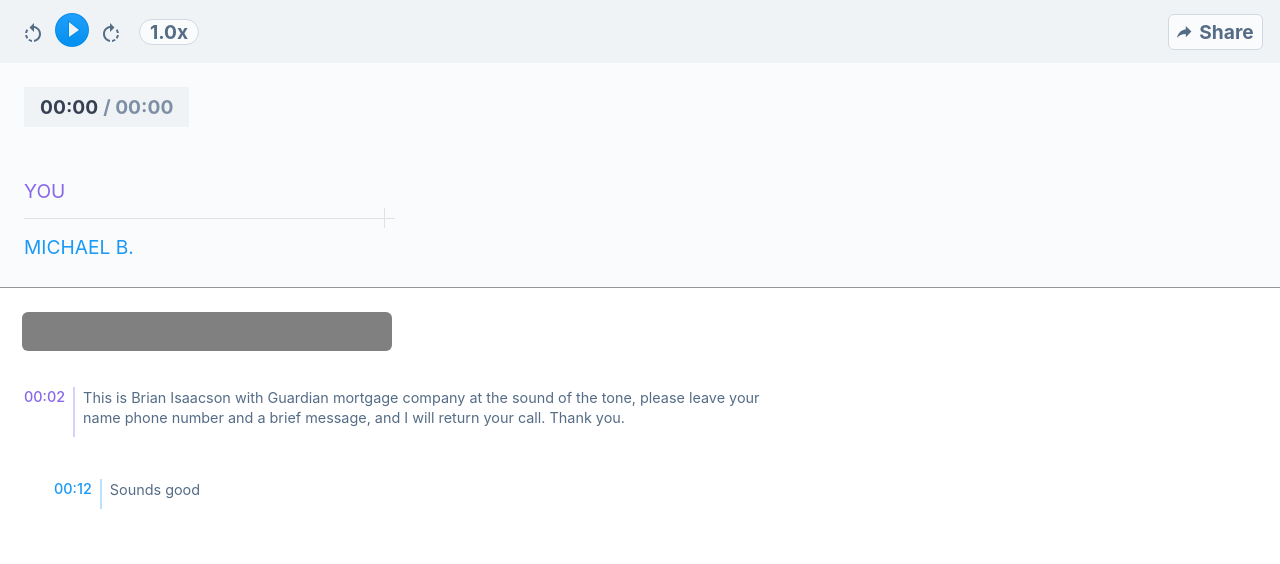
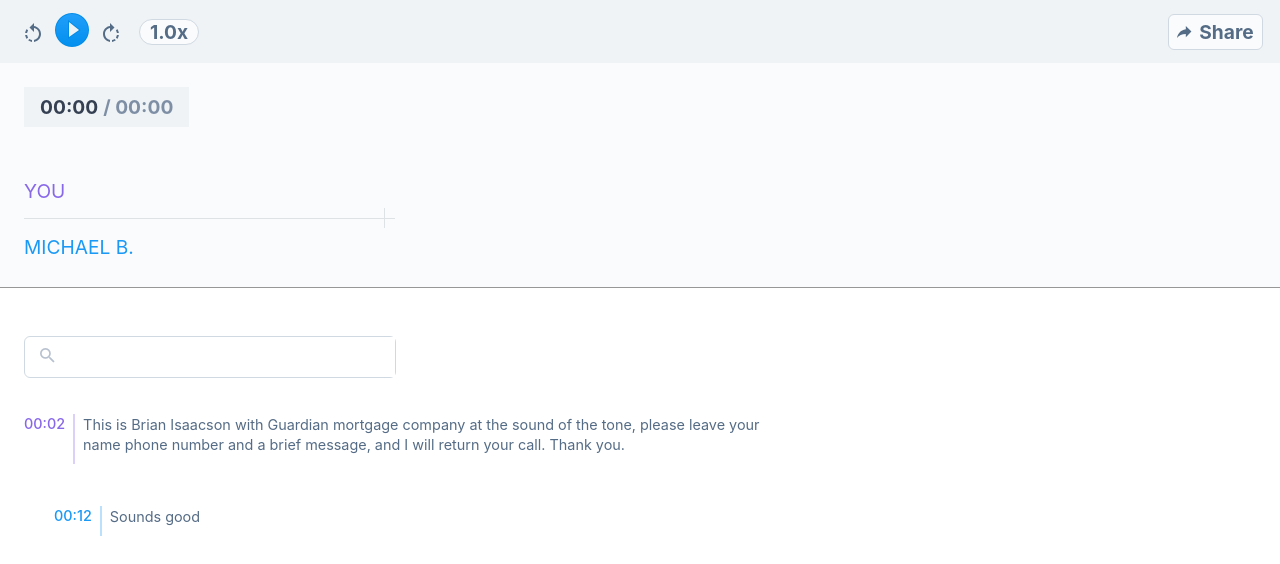
Before and after one commit to RayAdrian/apollo-cif, a React (Create React App) app: page / in a window 1280 px wide. Shown: the top 564 px of the page. Built offline with nearby package versions, Linux system fonts and the light colour scheme.

Commit message:
Add search functionality

```diff
--- /dev/null
+++ b/src/components/Transcript/SearchBar.js
@@ -0,0 +1,57 @@
+/* eslint-disable react/prop-types */
+import React from 'react';
+import { connect } from 'react-redux';
+import styled from '@emotion/styled';
+
+import { actionSetSearch } from '../../reduxModules/transcript/transcriptActions';
+
+import searchIcon from '../../assets/icons/icon-search.png';
+
+const Container = styled('div')({
+  display: 'flex',
+  maxWidth: 370,
+  margin: '24px 24px 15px',
+  borderRadius: 6,
+  border: '1px solid rgb(208, 217, 226)'
+});
+
+const SearchIcon = styled('i')({
+  padding: 10,
+  minWidth: 24,
+  textAlign: 'center'
+});
+
+const SearchInput = styled('input')({
+  width: '100%',
+  outlineWidth: 0,
+  padding: '10px 10px 10px 0',
+  color: 'rgb(151, 151, 151)',
+  borderColor: 'transparent'
+});
+
+const SearchBar = ({ searchWord, actionSetSearch }) => {
+
+  const handleChange = e => {
+    actionSetSearch(e.target.value);
+  };
+
+  return (
+    <form value={searchWord} onChange={handleChange}>
+      <Container>
+        <SearchIcon>
+          <img src={searchIcon} />
+        </SearchIcon>
+        <SearchInput />
+      </Container>
+    </form>
+  );
+};
+
+export default connect(
+  state => ({
+    searchWord: state.transcript.searchWord
+  }),
+  {
+    actionSetSearch
+  }
+)(SearchBar);
--- a/src/components/Transcript/TranscriptParagraphContainer.js
+++ b/src/components/Transcript/TranscriptParagraphContainer.js
@@ -64,6 +64,7 @@ const TranscriptParagraphContainer = ({
   currTime,
   audio,
   index,
+  searchWord,
   actionSetIsAudioPlaying}) => {
   const [hover, setHover] = useState(false);
 
@@ -90,7 +91,7 @@ const TranscriptParagraphContainer = ({
                   <TranscriptWord
                     onClick={() => handleClick(word.startTime)}
                     key={index}
-                    isHighlighted={currTime <= endTime && currTime >= startTime}
+                    isHighlighted={(currTime <= endTime && currTime >= startTime) || (word.word.toLowerCase().includes(searchWord.toLowerCase()) && searchWord !== '')}
                   >
                     {`${word.word} `}
                   </TranscriptWord>);
@@ -110,7 +111,8 @@ const TranscriptParagraphContainer = ({
 export default connect(
   state => ({
     audio: state.controlBar.audio,
-    currTime: state.controlBar.currTime
+    currTime: state.controlBar.currTime,
+    searchWord: state.transcript.searchWord
   }),
   {
     actionSetIsAudioPlaying
--- a/src/components/Transcript/index.js
+++ b/src/components/Transcript/index.js
@@ -5,19 +5,11 @@ import styled from '@emotion/styled';
 
 import transcript from '../../assets/transcript.json';
 
+import SearchBar from './SearchBar';
 import TranscriptParagraphContainer from './TranscriptParagraphContainer';
 
 const Container = styled('div')({
   padding: '24px 0'
-});
-
-const SearchBarPlaceholder = styled('div')({
-  width: 370,
-  height: 39,
-  borderRadius: 6,
-  backgroundColor: 'gray',
-  marginBottom: 15,
-  marginLeft: 22
 });
 
 const TranscriptContainer = styled('div')({
@@ -25,11 +17,11 @@ const TranscriptContainer = styled('div')({
   height: 'auto'
 });
 
-const Transcript = ({ audio, currTime }) => {
+const Transcript = ({ currTime }) => {
 
   return (
     <Container>
-      <SearchBarPlaceholder />
+      <SearchBar />
       <TranscriptContainer>
         {
           transcript.word_timings.map((wordArr, index) => {
@@ -52,7 +44,6 @@ const Transcript = ({ audio, currTime }) => {
 
 export default connect(
   state => ({
-    audio: state.controlBar.audio,
     currTime: state.controlBar.currTime
   }),
   {
--- a/src/components/WaveForm/Wave.js
+++ b/src/components/WaveForm/Wave.js
@@ -59,7 +59,6 @@ const Wave = ({ audio, transcript, actionSetTranscriptData }) => {
       actionSetTranscriptData(transcriptData, e.target.duration);
       setDuration(e.target.duration);
     });
-    console.log(transcript);
   }, []);
 
   return (
--- a/src/index.css
+++ b/src/index.css
@@ -1,6 +1,6 @@
 body {
   margin: 0;
-  font-family: 'Proxima Nova', -apple-system, BlinkMacSystemFont, 'Segoe UI', 'Roboto', 'Oxygen',
+  font-family: -apple-system, BlinkMacSystemFont, 'Segoe UI', 'Roboto', 'Oxygen',
     'Ubuntu', 'Cantarell', 'Fira Sans', 'Droid Sans', 'Helvetica Neue',
     sans-serif;
   -webkit-font-smoothing: antialiased;
--- a/src/reduxModules/simpleAction.js
+++ /dev/null
@@ -1,6 +0,0 @@
-export const simpleAction = () => dispatch => {
-  dispatch({
-    type: 'SIMPLE_ACTION',
-    payload: 'result_of_simple_action'
-  });
-};
--- a/src/reduxModules/transcript/transcriptActions.js
+++ b/src/reduxModules/transcript/transcriptActions.js
@@ -31,9 +31,15 @@ export const actionSetTranscriptData = (data, duration) => dispatch => {
       }
     }
   });
-  console.log(formattedData);
   dispatch({
     type: 'SET_TRANSCRIPT_DATA',
     payload: { ...data, time: formattedData }
   });
 };
+
+export const actionSetSearch = word => dispatch => {
+  dispatch({
+    type: 'SET_SEARCH_WORD',
+    payload: word
+  });
+};
--- a/src/reduxModules/transcript/transcriptReducers.js
+++ b/src/reduxModules/transcript/transcriptReducers.js
@@ -1,5 +1,6 @@
 const initialState = {
-  transcript: {}
+  transcript: {},
+  searchWord: ''
 };
 
 export default (state = {...initialState}, action) => {
@@ -9,6 +10,11 @@ export default (state = {...initialState}, action) => {
       ...state,
       transcript: action.payload
     };
+  case 'SET_SEARCH_WORD':
+    return {
+      ...state,
+      searchWord: action.payload
+    };
   default:
     return state;
   }
```
Also changed, not shown: src/reduxModules/simpleReducer.js (deleted, +0 -10 lines).
